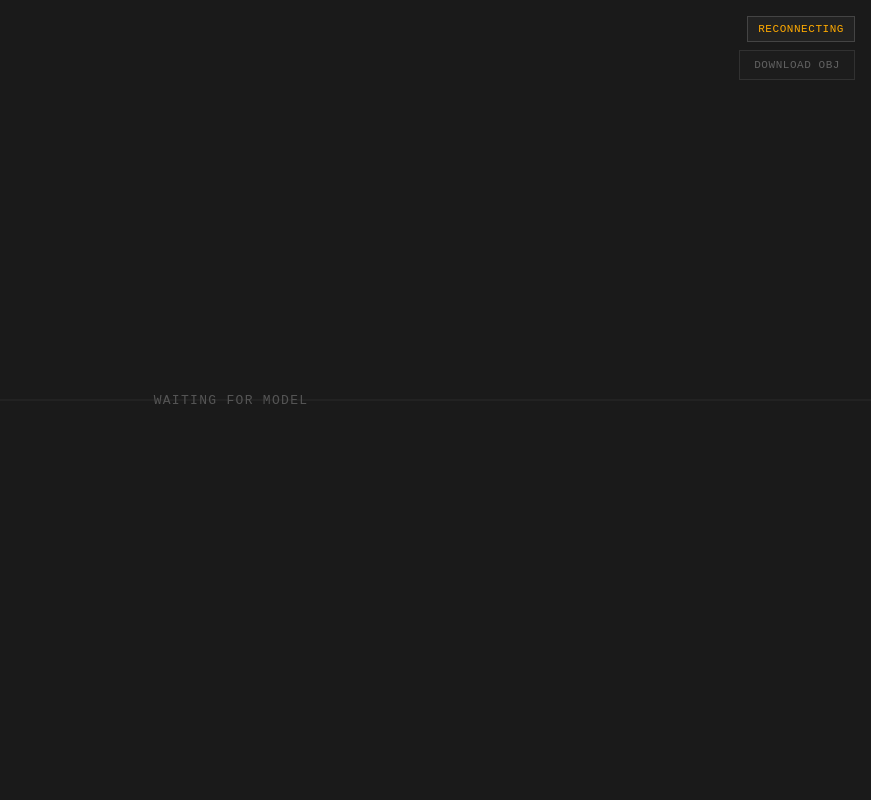
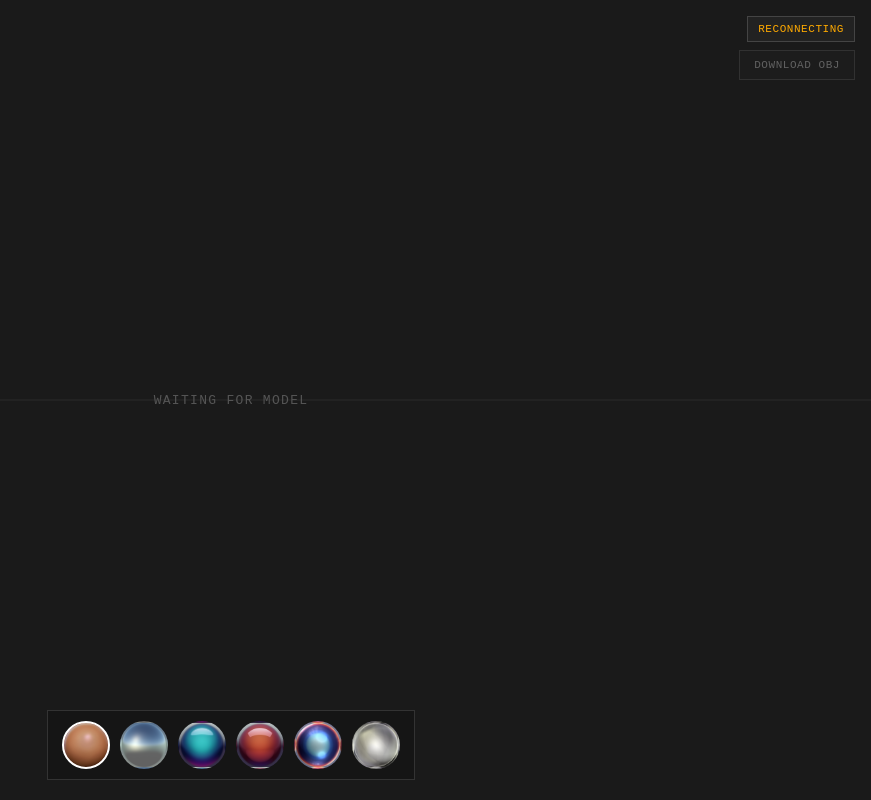
Before and after one commit to xjets/helmet-relay, a website: page viewer.html in a window 1280 px wide. Shown: the whole page, without its empty margins (409-1280 px from the left). Drawn offline with nearby package versions, Linux system fonts and the light colour scheme.

Commit message:
matcap swatches with real filenames

```diff
--- /dev/null
+++ b/railway.toml
@@ -0,0 +1,3 @@
+[deploy]
+startCommand = "node server.js"
+healthcheckPath = "/"
--- a/server.js
+++ b/server.js
@@ -9,6 +9,7 @@ const wss = new WebSocketServer({ server });
 
 app.use(cors());
 app.use(express.text({ type: '*/*', limit: '50mb' }));
+app.use('/matcaps', express.static(__dirname + '/matcaps'));
 
 let currentMesh = null;
 
--- a/viewer.html
+++ b/viewer.html
@@ -8,6 +8,7 @@
     * { margin: 0; padding: 0; box-sizing: border-box; }
     body { background: #1a1a1a; color: #ccc; font-family: monospace; overflow: hidden; }
     #canvas-container { width: 100vw; height: 100vh; }
+
     #ui {
       position: fixed; top: 16px; right: 16px;
       display: flex; flex-direction: column; gap: 8px; align-items: flex-end;
@@ -23,18 +24,41 @@
     }
     button:hover { background: #333; border-color: #888; }
     button:disabled { opacity: 0.4; cursor: default; }
+
     #waiting {
       position: fixed; top: 50%; left: 50%; transform: translate(-50%, -50%);
       font-size: 13px; letter-spacing: 0.1em; color: #555;
+      pointer-events: none;
     }
+
+    /* Matcap swatch bar */
+    #matcap-bar {
+      position: fixed; bottom: 20px; left: 50%; transform: translateX(-50%);
+      display: flex; gap: 10px; align-items: center;
+      background: rgba(20,20,20,0.75); border: 1px solid #333;
+      padding: 10px 14px; backdrop-filter: blur(4px);
+    }
+    .swatch {
+      width: 48px; height: 48px; border-radius: 50%;
+      cursor: pointer; border: 2px solid transparent;
+      background-size: cover; background-position: center;
+      transition: border-color 0.15s, transform 0.15s;
+    }
+    .swatch:hover { transform: scale(1.12); border-color: #888; }
+    .swatch.active { border-color: #fff; }
   </style>
 </head>
 <body>
   <div id="canvas-container"></div>
   <div id="waiting">WAITING FOR MODEL</div>
+
   <div id="ui">
     <div id="status">DISCONNECTED</div>
     <button id="dl-btn" disabled>DOWNLOAD OBJ</button>
+  </div>
+
+  <div id="matcap-bar">
+    <!-- swatches injected by JS -->
   </div>
 
   <script type="importmap">
@@ -51,12 +75,23 @@
     import { OBJLoader } from 'three/addons/loaders/OBJLoader.js';
     import { OrbitControls } from 'three/addons/controls/OrbitControls.js';
 
+    // ─── Matcap list — rename files to match, or edit these names ───────────
+    const MATCAPS = [
+      'BaseMatCap_102.png',
+      'BaseMatCap_106.png',
+      'BaseMatCap_110.png',
+      'BaseMatCap_111.png',
+      'BaseMatCap_112.png',
+      'BaseMatCap_115.png',
+    ];
+    const DEFAULT_MATCAP = 0;  // index into MATCAPS
+    // ─────────────────────────────────────────────────────────────────────────
+
     // --- Scene Setup ---
     const container = document.getElementById('canvas-container');
     const renderer = new THREE.WebGLRenderer({ antialias: true });
     renderer.setPixelRatio(window.devicePixelRatio);
     renderer.setSize(window.innerWidth, window.innerHeight);
-    renderer.shadowMap.enabled = true;
     container.appendChild(renderer.domElement);
 
     const scene = new THREE.Scene();
@@ -69,17 +104,11 @@
     controls.enableDamping = true;
     controls.dampingFactor = 0.08;
 
-    // Lighting
+    // Lighting (used if fallback to standard material)
     scene.add(new THREE.AmbientLight(0xffffff, 0.4));
-    const key = new THREE.DirectionalLight(0xffffff, 1.2);
-    key.position.set(1, 2, 2);
-    scene.add(key);
-    const fill = new THREE.DirectionalLight(0x8899bb, 0.4);
-    fill.position.set(-2, 0, -1);
-    scene.add(fill);
-    const rim = new THREE.DirectionalLight(0xffffff, 0.3);
-    rim.position.set(0, -1, -2);
-    scene.add(rim);
+    const keyLight = new THREE.DirectionalLight(0xffffff, 1.2);
+    keyLight.position.set(1, 2, 2);
+    scene.add(keyLight);
 
     // Grid reference
     const grid = new THREE.GridHelper(500, 20, 0x333333, 0x2a2a2a);
@@ -91,19 +120,45 @@
       renderer.setSize(window.innerWidth, window.innerHeight);
     });
 
+    // --- Material ---
+    const texLoader = new THREE.TextureLoader();
+    let activeMaterial = new THREE.MeshMatcapMaterial({ side: THREE.DoubleSide });
+
+    function applyMatcap(index) {
+      texLoader.load('/matcaps/' + MATCAPS[index], tex => {
+        activeMaterial.matcap = tex;
+        activeMaterial.needsUpdate = true;
+      });
+      // Update swatch highlight
+      document.querySelectorAll('.swatch').forEach((el, i) => {
+        el.classList.toggle('active', i === index);
+      });
+    }
+
+    // --- Build swatch bar ---
+    const bar = document.getElementById('matcap-bar');
+    MATCAPS.forEach((name, i) => {
+      const div = document.createElement('div');
+      div.className = 'swatch';
+      div.style.backgroundImage = `url('/matcaps/${name}')`;
+      div.title = name;
+      div.addEventListener('click', () => applyMatcap(i));
+      bar.appendChild(div);
+    });
+
+    // Load default matcap
+    applyMatcap(DEFAULT_MATCAP);
+
     // --- Mesh Management ---
     let currentObj = null;
     let currentObjString = null;
     const loader = new OBJLoader();
-    const material = new THREE.MeshStandardMaterial({
-      color: 0xcccccc, roughness: 0.6, metalness: 0.1, side: THREE.DoubleSide
-    });
 
     function loadOBJ(objString) {
       if (currentObj) scene.remove(currentObj);
       const obj = loader.parse(objString);
       obj.traverse(child => {
-        if (child.isMesh) child.material = material;
+        if (child.isMesh) child.material = activeMaterial;
       });
 
       // Auto-center and fit camera
@@ -146,7 +201,6 @@
 
     function connect() {
       ws = new WebSocket(WS_URL);
-
       ws.onopen = () => { statusEl.textContent = 'LIVE'; statusEl.style.color = '#8f8'; };
       ws.onclose = () => {
         statusEl.textContent = 'RECONNECTING';
@@ -154,7 +208,6 @@
         setTimeout(connect, 2000);
       };
       ws.onerror = () => ws.close();
-
       ws.onmessage = e => {
         const msg = JSON.parse(e.data);
         if (msg.type === 'mesh') loadOBJ(msg.data);
```
Also changed, not shown: matcaps/BaseMatCap_102.png (added), matcaps/BaseMatCap_106.png (added), matcaps/BaseMatCap_110.png (added), matcaps/BaseMatCap_111.png (added), matcaps/BaseMatCap_112.png (added), matcaps/BaseMatCap_115.png (added).
